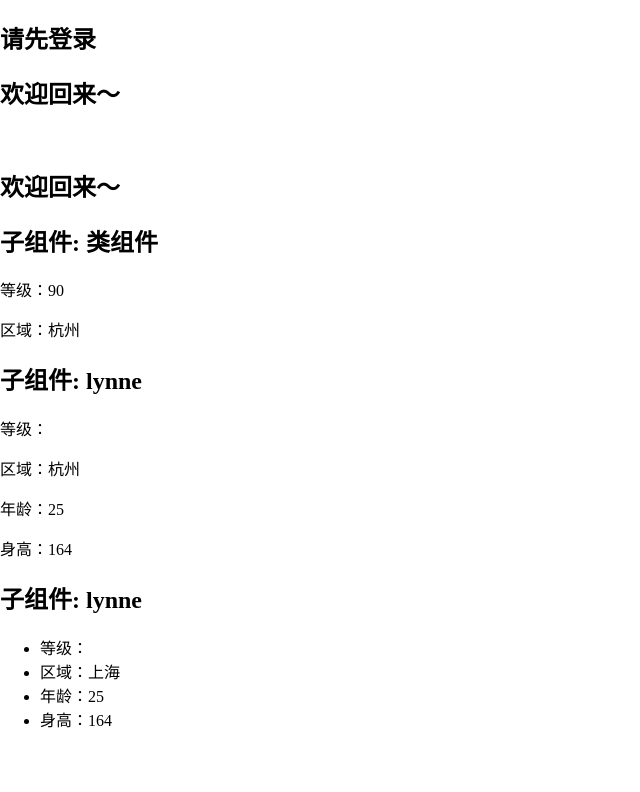
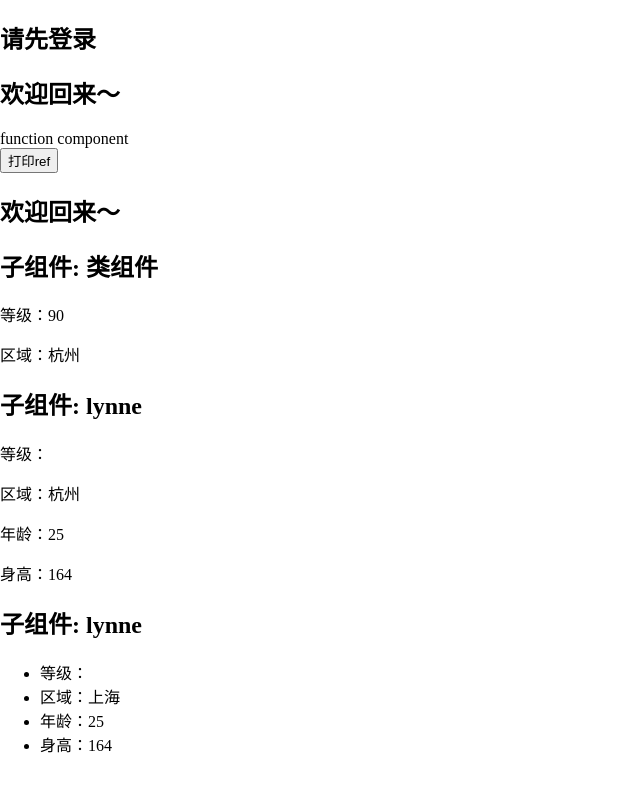
Before and after one commit to Lynn-zuo/learning-with-coding, a React app in the folder React/react-npm/: page / in a window 1280 px wide. Shown: the top 792 px of the page, without its empty margins (0-640 px from the left). Built offline with nearby package versions, Linux system fonts and the light colour scheme.

Commit message:
feat: 高阶函数组件应用--forwardRef

```diff
--- a/React/react-npm/src/10-component-HOC/App.js
+++ b/React/react-npm/src/10-component-HOC/App.js
@@ -1,17 +1,26 @@
-import React, { PureComponent } from 'react'
+import React, { createRef, PureComponent } from 'react'
 import SubComponent1 from './SubComponent-define.js'
 import SubComponent2, { SubComponent3 } from './SubComponent-enhanceProps.js'
 import SubComponent4 from './SubComponent-checkLogin.js'
 import SubComponent5, { SubComponent6 } from './SubComponent-lifecycle.js'
+import FuncSubComponent from './FuncSubComponent'
 
 import { InfoContext } from './withInfoContext.js'
 
 export default class App extends PureComponent {
+  constructor() {
+    super()
+    this.ref1 = createRef()
+    this.ref2 = createRef()
+    this.ref3 = createRef()
+  }
   render() {
     return (
       <div>
-        <SubComponent5 />
-        <SubComponent6 />
+        <SubComponent5 ref={this.ref1} />
+        <SubComponent6 ref={this.ref2} />
+        <FuncSubComponent ref={this.ref3} />
+        <button onClick={() => this.printRef()}>打印ref</button>
         <br />
         <SubComponent4 isLogin={true} />
         <SubComponent1 name='类组件' level={90} />
@@ -22,4 +31,10 @@ export default class App extends PureComponent {
       </div>
     )
   }
+
+  printRef () {
+    console.log(this.ref1, '----ref1-----')
+    console.log(this.ref2, '----ref2-----')
+    console.log(this.ref3, '----ref3-----')
+  }
 }
--- /dev/null
+++ b/React/react-npm/src/10-component-HOC/FuncSubComponent.js
@@ -0,0 +1,7 @@
+import { forwardRef } from 'react'
+
+export default forwardRef(function FuncSubComponent (props, ref) {
+    return (
+        <div ref={ref}>function component</div>
+    )
+})
```
